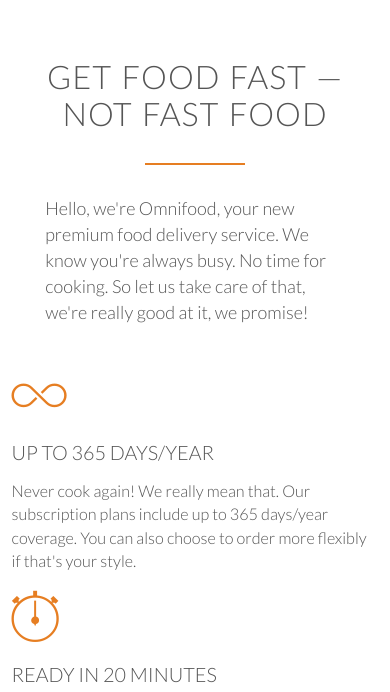
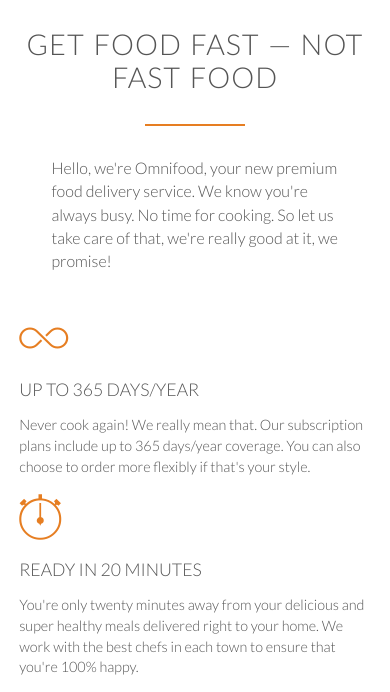
Before and after one commit to karanagarwal17/responsive-web-project, a plain HTML site: page index.html in a window 390 px wide. Shown: the part 846-1538 px from the top of the page. Drawn offline with Linux system fonts and the light colour scheme; files whose address does not match are found by name.

Commit message:
responsive progress

```diff
--- a/resources/css/queries.css
+++ b/resources/css/queries.css
@@ -31,11 +31,21 @@
   .plan-price {
     font-size: 250%;
   }
+  .contact-form {
+    width: 80%;
+  }
 }
 
 /* small phones to small tablets: from 481 to 767 px */
 @media only screen and (max-width: 767px) {
-
+  body {font-size: 16px;}
+  section { padding: 30px 0; }
+  .row,
+  .hero-text-box {
+    padding: 0 4%;
+  }
+  .col { width: 100%;}
+  .main-nav {display: none;}
 }
 
 /* small phones: from 0 to 480 px */
--- a/resources/css/style.css
+++ b/resources/css/style.css
@@ -10,13 +10,15 @@
   box-sizing: border-box;
 }
 
-html {
+html,
+body {
   background-color: #ffffff;
   color: #555;
   font-family: 'Lato', 'Arial',sans-serif;
   font-weight: 300;
   font-size: 20px;
   text-rendering: optimizeLegibility;
+  overflow-x: hidden;
 }
 
 .clearfix {
```
